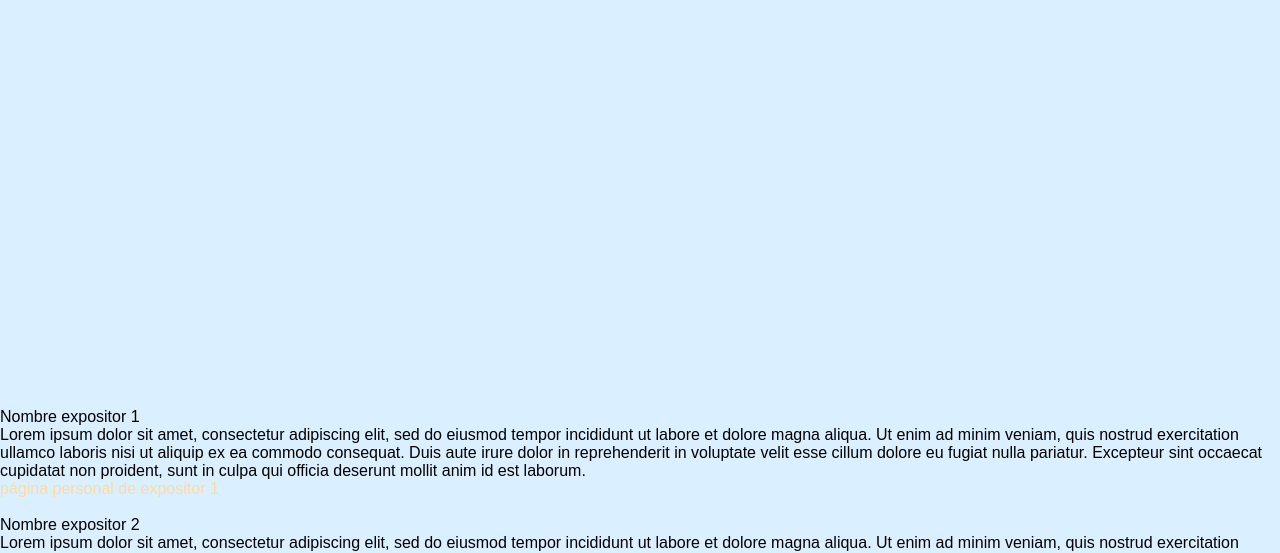
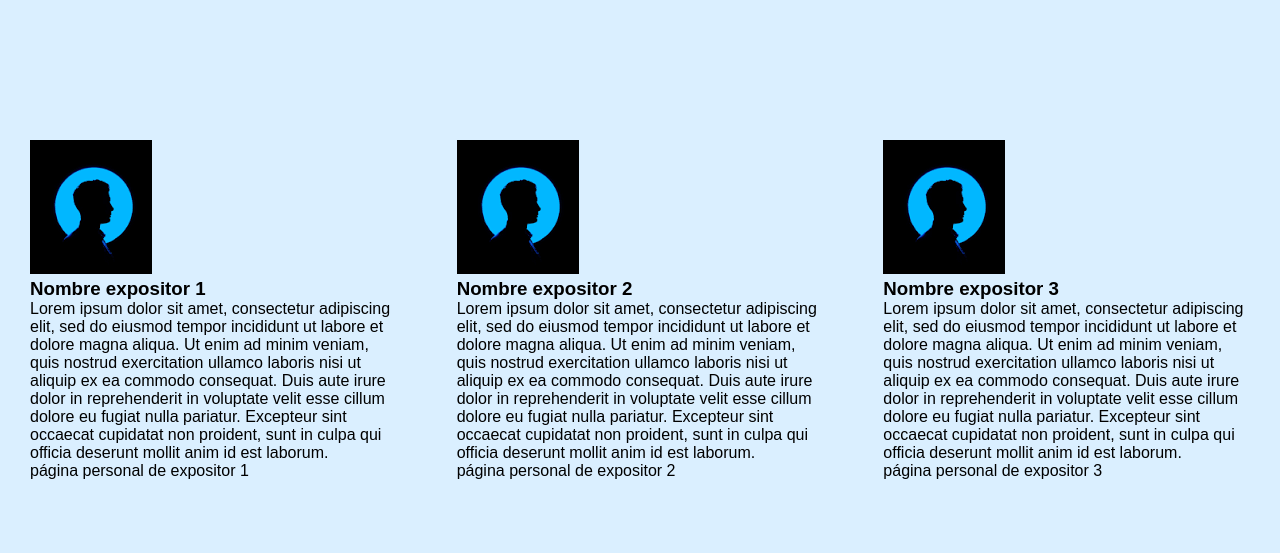
Before and after one commit to PaulaSand/JornadasDeJovenesInvestigadores, a plain HTML site: page index.html in a window 1280 px wide. Shown: the part 530-1083 px from the top of the page. Drawn offline with Linux system fonts and the light colour scheme.

Commit message:
Primer moldeado de las fichas de los expositores.

```diff
--- a/index.html
+++ b/index.html
@@ -50,10 +50,12 @@
           que se van a presentar)
           -->
         </div>
-        <div>
         <div class="expositores">
-            <div class="fotoExpositor"><img src="" alt=""></div>
-            <div class="nombre">Nombre expositor 1</div>
+          <div class="expositor">
+            <div class="fotoExpositor"><img src="images/imagen-perfil-generica.png" alt=""></div>
+              <div class="expositorInfo">
+
+                <div class="nombre"><h3>Nombre expositor 1</h3></div>
                 <div class="resumenTema"><p>Lorem ipsum dolor sit amet, consectetur adipiscing
                   elit, sed do eiusmod tempor incididunt ut labore et dolore magna aliqua.
                   Ut enim ad minim veniam, quis nostrud exercitation ullamco laboris nisi ut
@@ -64,10 +66,13 @@
                 </div>
                 <div><a href="#">página personal de expositor 1</a></div>
               </div>
+          </div>
 
-          <div class="expositores">
-            <div class="fotoExpositor"><img src="" alt=""></div>
-            <div class="nombre">Nombre expositor 2</div>
+          <div class="expositor">
+            <div class="fotoExpositor"><img src="images/imagen-perfil-generica.png" alt=""></div>
+              <div class="expositorInfo">
+
+                <div class="nombre"> <h3>Nombre expositor 2</h3></div>
                 <div class="resumenTema"><p>Lorem ipsum dolor sit amet, consectetur adipiscing
                   elit, sed do eiusmod tempor incididunt ut labore et dolore magna aliqua.
                   Ut enim ad minim veniam, quis nostrud exercitation ullamco laboris nisi ut
@@ -78,10 +83,12 @@
                 </div>
                 <div><a href="#">página personal de expositor 2</a></div>
               </div>
+          </div>
+          <div class="expositor">
+            <div class="fotoExpositor"><img src="images/imagen-perfil-generica.png" alt=""></div>
+              <div class="expositorInfo">
 
-          <div class="expositores">
-            <div class="fotoExpositor"><img src="" alt=""></div>
-            <div class="nombre">Nombre expositor 3</div>
+                <div class="nombre"> <h3>Nombre expositor 3</h3></div>
                 <div class="resumenTema"><p>Lorem ipsum dolor sit amet, consectetur adipiscing
                   elit, sed do eiusmod tempor incididunt ut labore et dolore magna aliqua.
                   Ut enim ad minim veniam, quis nostrud exercitation ullamco laboris nisi ut
@@ -91,6 +98,7 @@
                   anim id est laborum.</p>
                 </div>
                 <div><a href="#">página personal de expositor 3</a></div>
+              </div>
           </div>
 
 
--- a/style.css
+++ b/style.css
@@ -104,16 +104,40 @@ button {
 }
 /*------------ cuerpo -----------*/
 .central{
-  height: 800px;
+  height: 500px;
   text-align: center;
-  color: #032b63
+  color: #032b63;
+
+
 }
 
 .central h1{
-  margin: 50px 20px;
+  margin: 70px 20px ;
   font-weight:900 ;
   color: #032b63;
   font-size: 80px;
+}
+/*--------- expositores -----------*/
+.expositores{
+  display: flex;
+  align-items: center;
+  margin-bottom: 50px;
+
+}
+.expositor{
+  /*display: flex;*/
+  margin: 30px 30px;
+
+}
+.expositor .fotoExpositor{
+  justify-content: center; /* no funciona*/
+}
+ .expositor .expositorInfo{
+  max-width: 600px;
+
+}
+.expositor a{
+  color:#000000;
 }
 
 /*---------- footer ---------*/
```
Also changed, not shown: images/imagen-perfil-generica.png (added). Lines whose indentation alone changed are shown as unchanged.
